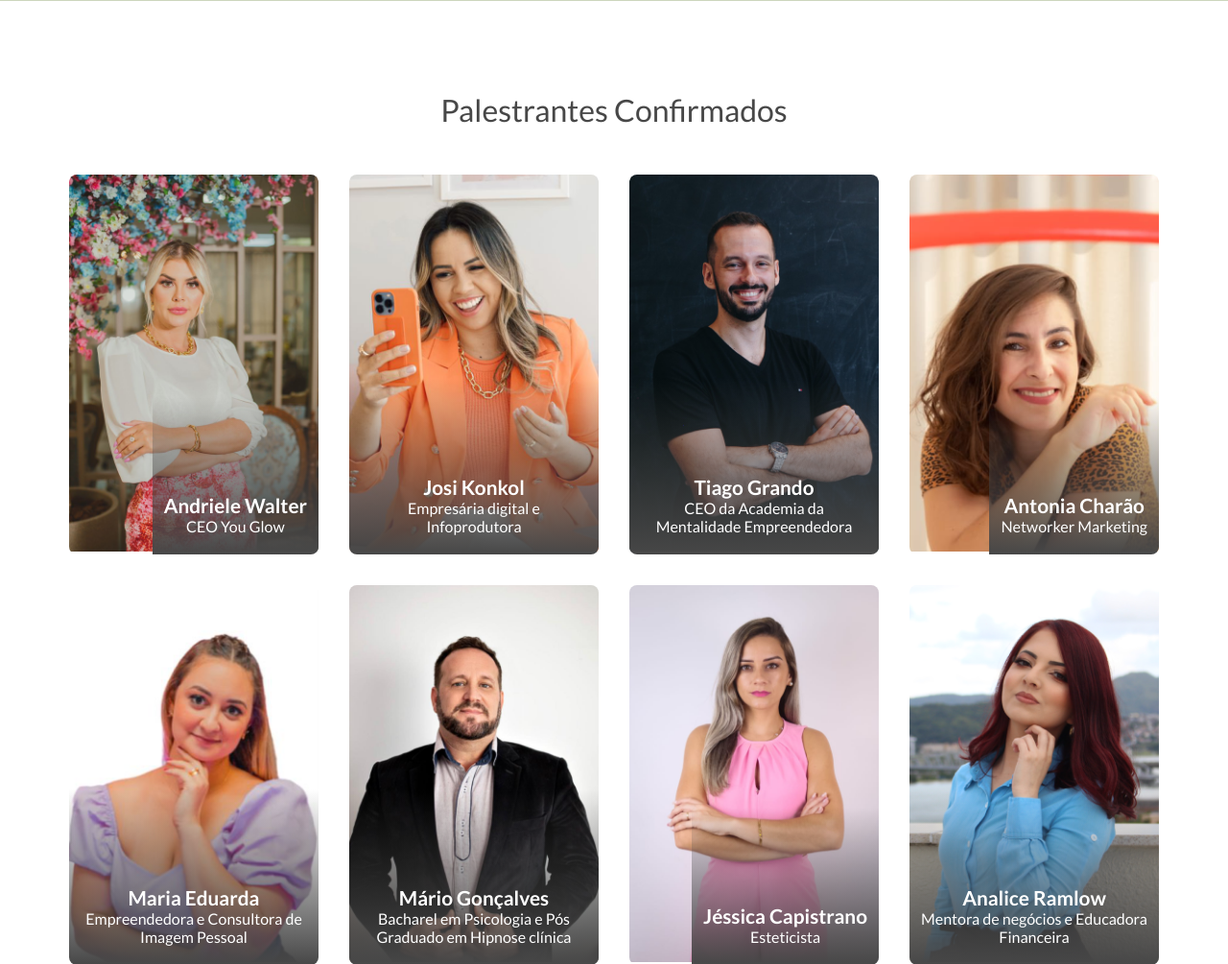
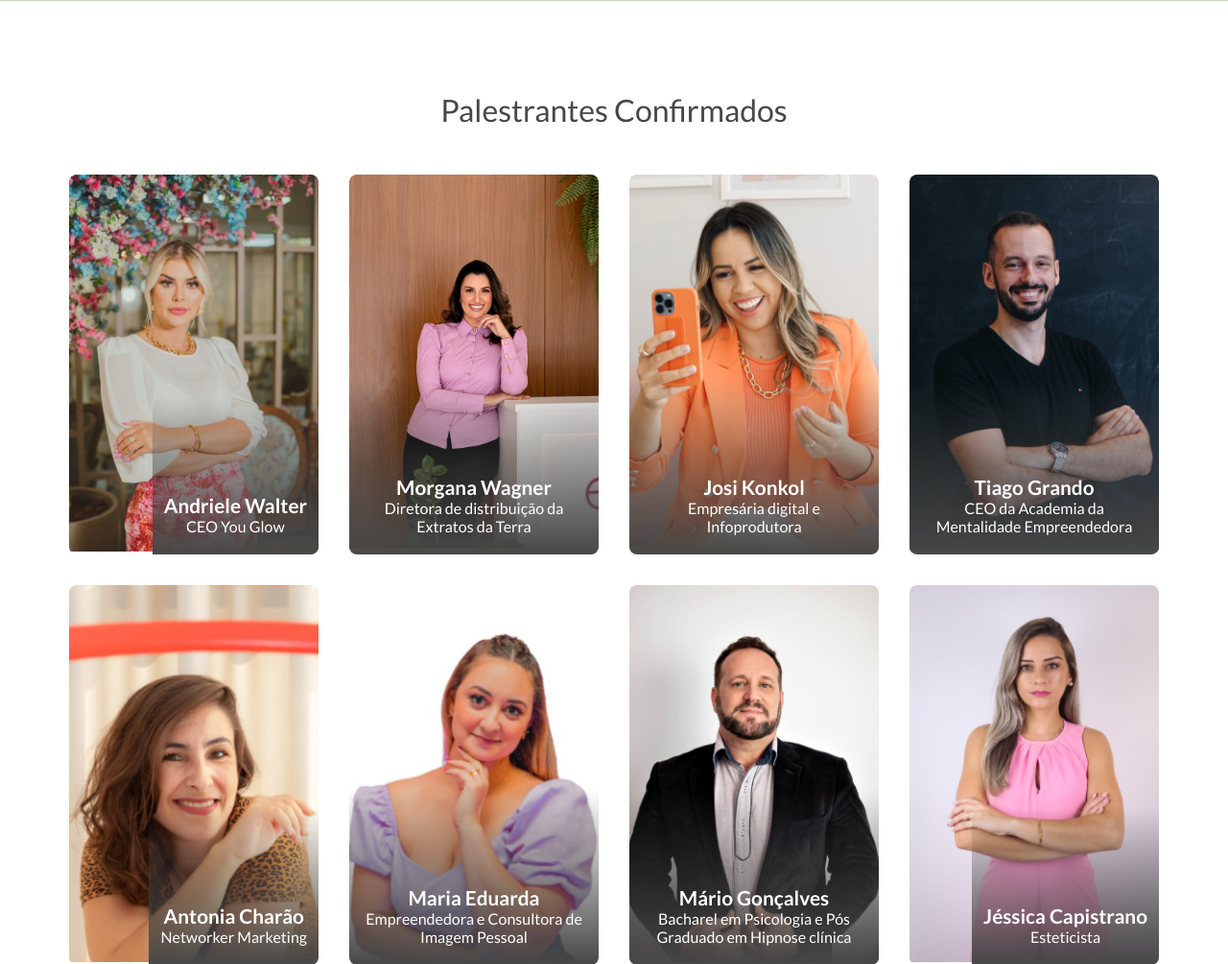
Before and after one commit to patrickhpgc/conexaoEmpreendedora, a PHP site: page / in a window 1280 px wide. Shown: the part 2099-3104 px from the top of the page at 96% size. Run offline with PHP 8.4, Linux system fonts and the light colour scheme; some libraries are stand-ins or nearby versions.

Commit message:
Update index.php

```diff
--- a/index.php
+++ b/index.php
@@ -190,9 +190,8 @@
                         </div>
                     </div>
 
-                    <!--
                     <div class="card-4">
-                        <img src="assets/media/andriele.png" alt="Andriele Walter">
+                        <img src="assets/media/morgana.jpeg" alt="Andriele Walter">
                         <div class="hover-description text-grey">
                             <div class="text-1">
                                 <p>
@@ -203,7 +202,7 @@
                                 </p>
                             </div>
                             <div class="div-social">
-                                <a href="https://www.instagram.com/andrielewalter/" class="text-grey text-2" target="_blank"><i class="fa-brands fa-instagram mr-1"></i>andrielewalter</a>
+                                <a href="https://instagram.com/morganaws?igshid=YmMyMTA2M2Y=" class="text-grey text-2" target="_blank"><i class="fa-brands fa-instagram mr-1"></i>morganaws</a>
                             </div>
                         </div>
                         <div class="border-name text-white">
@@ -211,7 +210,6 @@
                             <span>Diretora de distribuição da Extratos da Terra</span>
                         </div>
                     </div>
-                     -->
 
                     <div class="card-4">
                         <img src="assets/media/josi.png" alt="Josi Konkol">
```
